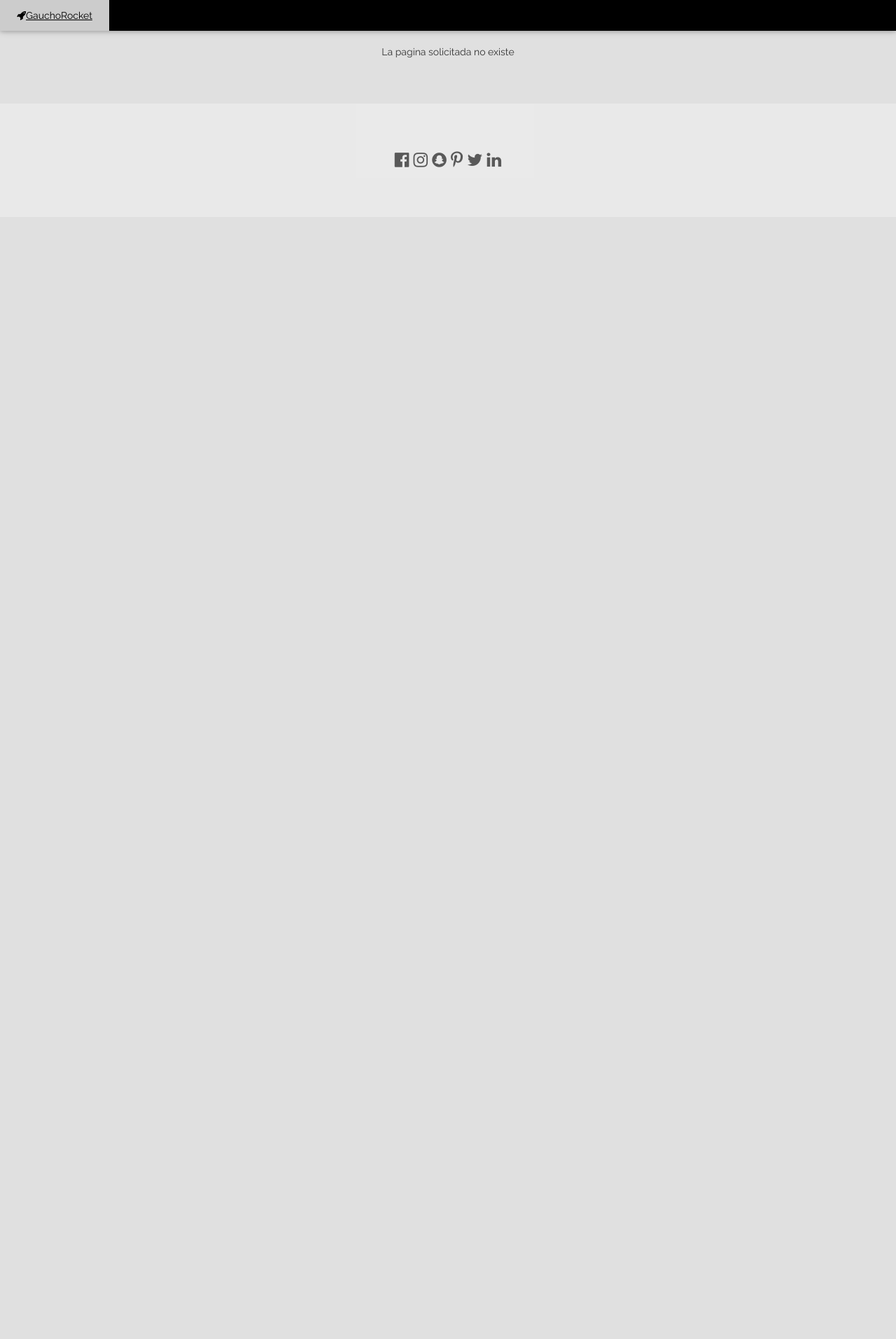
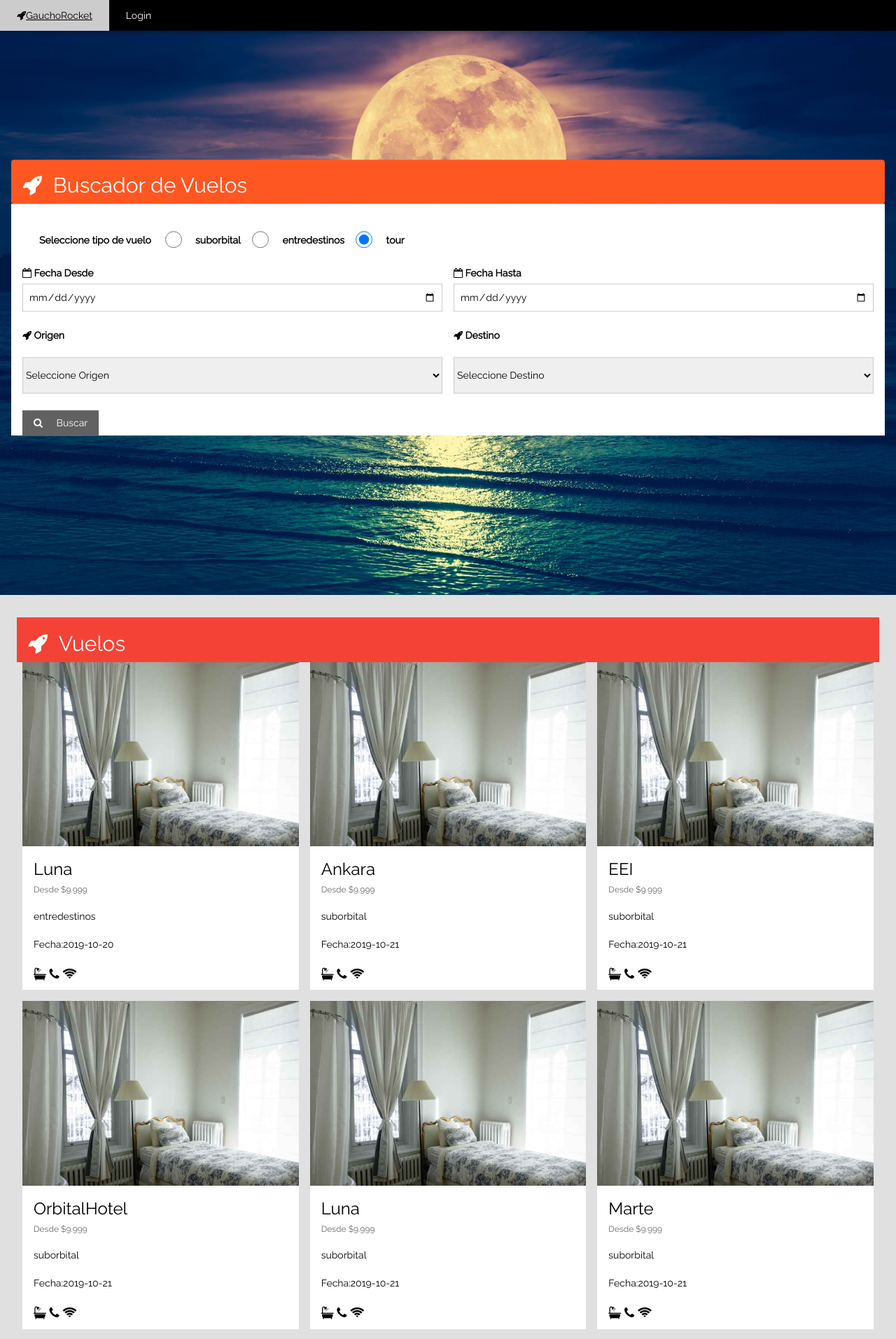
Before and after one commit to NicoCarrere96/gauchoRocket, a PHP site: page /GauchoRocket/home in a window 1280 px wide. Shown: the top 1913 px of the page at 70% size. Before the commit the page ends 239 px from the top, so only its background shows below. Run offline with PHP 8.4, Linux system fonts and the light colour scheme; data comes from the database, SQL or seed files in the repository; some libraries are stand-ins or nearby versions.

Commit message:
correcciones en el home

```diff
--- a/config/config.ini
+++ b/config/config.ini
@@ -1,7 +1,7 @@
 [database]
-hostname = "localhost:8889"
+hostname = "localhost"
 username = "root"
-password = "root"
+password = "1234"
 database = "gauchorocket"
 
 [logger]
--- /dev/null
+++ b/controlador/controlador_home.php
@@ -0,0 +1,29 @@
+<?php
+
+include_once('modelo/modelo_home.php');
+
+function home_index(){
+    if(isset($_POST["btn-buscador"])){
+
+        $origen = "";
+        $destino = "";
+
+        $tipo = $_POST["tipo"];
+        $fecha_desde = $_POST["fecha_desde"];
+        $fecha_hasta = $_POST["fecha_hasta"];
+
+        if(isset($_POST["origen"]))
+            $origen = $_POST["origen"];
+
+        if(isset($_POST["destino"]))
+            $destino = $_POST["destino"];
+        $vuelos = buscarVuelo($tipo, $fecha_desde, $fecha_hasta, $origen, $destino);
+    } else {
+        $vuelos = todosLosVuelos();
+    }
+
+    $origenes = getOrigenes();
+    $destinos = getDestinos();
+    $tipos_vuelo = getTipos();
+    include("vista/vista_home.php");
+}
--- /dev/null
+++ b/modelo/modelo_home.php
@@ -0,0 +1,137 @@
+<?php
+include_once("helpers/conexion.php");
+
+function buscarVuelo($tipo, $fecha_desde, $fecha_hasta, $origen, $destino){
+    $conn = getConexion();
+
+    $sql = "SELECT * FROM vuelo v
+            join tipo_vuelo tp on v.tipo = tp.id
+            WHERE (fecha BETWEEN '". $fecha_desde ."' AND '". $fecha_hasta ."' )";
+
+    if($tipo != null || $tipo != ""){
+        $sql .= "AND tipo = '". $tipo ."'";
+    }
+
+    if($origen != null || $origen != ""){
+        $sql .= "AND origen = '". $origen ."'";
+    }
+    if($destino != null || $destino != ""){
+        $sql .= "AND destino = '".$destino."'";
+    }
+
+    echo $sql;
+    $result = mysqli_query($conn, $sql);
+
+    $vuelos = Array();
+    if (mysqli_num_rows($result) > 0) {
+
+        while($row = mysqli_fetch_assoc($result)) {
+            $vuelo = Array();
+            $vuelo['tipo'] =  $row["descripcion"];
+            $vuelo['origen'] =  $row["origen"];
+            $vuelo['destino'] =  $row["destino"];
+            $vuelo['fecha'] = $row["fecha"];
+            $vuelos[] = $vuelo;
+        }
+    }
+
+    mysqli_close($conn);
+
+    return $vuelos;
+}
+
+function todosLosVuelos(){
+    $conn = getConexion();
+
+    $sql = "SELECT * FROM vuelo v
+            JOIN tipo_vuelo tp ON v.tipo = tp.id";
+
+    $result = mysqli_query($conn, $sql);
+
+    $vuelos = Array();
+    if (mysqli_num_rows($result) > 0) {
+
+        while($row = mysqli_fetch_assoc($result)) {
+            $vuelo = Array();
+            $vuelo['tipo'] =  $row["descripcion"];
+            $vuelo['origen'] =  $row["origen"];
+            $vuelo['destino'] =  $row["destino"];
+            $vuelo['fecha'] = $row["fecha"];
+            $vuelos[] = $vuelo;
+        }
+    }
+
+    mysqli_close($conn);
+
+    return $vuelos;
+}
+
+function getTipos(){
+    $conn = getConexion();
+
+    $sql = "SELECT * FROM tipo_vuelo";
+
+    $result = mysqli_query($conn, $sql);
+
+    $tipos = Array();
+    if (mysqli_num_rows($result) > 0) {
+
+        while($row = mysqli_fetch_assoc($result)) {
+            $tipo = Array();
+            $tipo['id'] =  $row["id"];
+            $tipo['descripcion'] =  $row["descripcion"];
+            $tipos[] = $tipo;
+        }
+    }
+
+    mysqli_close($conn);
+
+    return $tipos;
+}
+
+$origenes = getOrigenes();
+$destinos = getDestinos();
+function getOrigenes(){
+    $conn = getConexion();
+
+    $sql = "SELECT DISTINCT origen FROM vuelo";
+
+    $result = mysqli_query($conn, $sql);
+
+    $origenes = Array();
+    if (mysqli_num_rows($result) > 0) {
+
+        while($row = mysqli_fetch_assoc($result)) {
+            $origen = Array();
+            $origen['origen'] =  $row["origen"];
+            $origenes[] = $origen;
+        }
+    }
+
+    mysqli_close($conn);
+
+    return $origenes;
+}
+
+function getDestinos(){
+    $conn = getConexion();
+
+    $sql = "SELECT DISTINCT destino FROM vuelo";
+
+    $result = mysqli_query($conn, $sql);
+
+    $destinos = Array();
+    if (mysqli_num_rows($result) > 0) {
+
+        while($row = mysqli_fetch_assoc($result)) {
+            $destino = Array();
+            $destino['destino'] =  $row["destino"];
+            $destinos[] = $destino;
+        }
+    }
+
+    mysqli_close($conn);
+
+    return $destinos;
+}
+?>
--- a/modelo/modelo_login.php
+++ b/modelo/modelo_login.php
@@ -18,7 +18,7 @@ function validarLogin($usuario, $password){
         if($userConfirm["hash"] != md5($usuario)){
             session_start();
             $_SESSION["logueado"] = TRUE;
-            header("location: buscador");
+            header("location: home");
         } else {
             echo "<div class='w3-container w3-content w3-center' >Falta confirmar su cuenta</div>";
         }
--- a/public/header.php
+++ b/public/header.php
@@ -17,7 +17,8 @@
 <div class="w3-top">
     <div class="w3-bar w3-black w3-card">
 <!--        <a class="w3-bar-item w3-button w3-padding-large w3-hide-medium w3-hide-large w3-right" href="javascript:void(0)" onclick="myFunction()" title="Toggle Navigation Menu"><i class="fa fa-bars"></i></a>-->
-        <a href="/GauchoRocket/buscador" class="w3-bar-item w3-button w3-padding-large"><i class="fa fa-rocket"></i>GauchoRocket</a>
+        <a href="/GauchoRocket/home" class="w3-bar-item w3-button w3-padding-large"><i class="fa fa-rocket"></i>GauchoRocket</a>
+        <a href="/GauchoRocket/login" class="w3-bar-item w3-button w3-padding-large">Login</a>
     </div>
 </div>
 
--- /dev/null
+++ b/vista/vista_home.php
@@ -0,0 +1,103 @@
+
+<header class="w3-display-container w3-content" style="max-width:1500px;">
+    <img class="w3-image" src="img/fondo3.jpg" alt="" style="min-width:1000px" width=100%>
+
+    <div class="w3-display-left w3-padding w3-col">
+        <div class="w3-container w3-deep-orange w3-round">
+            <h2><i class="fa fa-rocket w3-margin-right"></i>Buscador de Vuelos</h2>
+        </div>
+        <div class="w3-container w3-white">
+            <form action="/GauchoRocket/home" method="post">
+                <div class="w3-row-padding w3-margin">
+
+                    <label>Seleccione tipo de vuelo</label>
+                    <?php
+                        foreach( $tipos_vuelo as $tipo_vuelo){
+                            echo "<input class='w3-radio w3-margin' type='radio' name='tipo' value='". $tipo_vuelo["id"] ."' checked>
+                            <label>". $tipo_vuelo["descripcion"] ."</label>";
+
+                        }
+                    ?>
+
+                </div>
+                <div class="w3-row-padding" style="margin:8px -16px;">
+                    <div class="w3-half w3-margin-bottom">
+                        <label><i class="fa fa-calendar-o"></i> Fecha Desde</label>
+                        <input class="w3-input w3-border" type="date" name="fecha_desde" required>
+                    </div>
+                    <div class="w3-half">
+                        <label><i class="fa fa-calendar-o"></i> Fecha Hasta</label>
+                        <input class="w3-input w3-border" type="date" name="fecha_hasta" required>
+                    </div>
+                </div>
+                <div class="w3-row-padding" style="margin:8px -16px;">
+                    <div class="w3-half w3-margin-bottom">
+                        <label><i class="fa fa-rocket"></i> Origen</label>
+                        <select class="w3-select w3-border w3-padding-16 w3-margin-top" name="origen">
+                            <option value="" disabled selected>Seleccione Origen</option>
+                            <?php
+                            foreach( $origenes as $origen ){
+                                echo "<option value='".$origen["origen"] ."'>". $origen["origen"] ."</option>";
+                            }
+                            ?>
+                        </select>
+                    </div>
+                    <div class="w3-half">
+                        <label><i class="fa fa-rocket"></i> Destino</label>
+                        <select class="w3-select w3-border w3-padding-16 w3-margin-top" name="destino">
+                            <option value="" disabled selected>Seleccione Destino</option>
+                            <?php
+                            foreach( $destinos as $destino ){
+                                echo "<option value='".$destino["destino"] ."'>". $destino["destino"] ."</option>";
+                            }
+                            ?>
+                        </select>
+                    </div>
+                </div>
+
+                <button name="btn-buscador" class="w3-button w3-dark-grey" type="submit"><i class="fa fa-search w3-margin-right"></i> Buscar</button>
+            </form>
+        </div>
+    </div>
+</header>
+
+
+<div class="w3-row-padding w3-margin w3-padding-16">
+      <div class="w3-container w3-red">
+          <h2><i class="fa fa-rocket w3-margin-right"></i>Vuelos</h2>
+      </div>
+
+<?php
+    foreach ( $vuelos as $vuelo){
+        echo   "<div class='w3-third w3-margin-bottom'>
+                    <img src='img/hab_simple.jpg' alt='Luna' style='width:100%'>
+                    <div class='w3-container w3-white'>
+                        <h3>". $vuelo['destino'] ."</h3>
+                        <h6 class='w3-opacity'>Desde $9.999</h6>
+                        <p>". $vuelo['tipo'] ."</p>
+                        <p>Fecha:". $vuelo['fecha'] ."</p>
+                        <p class='w3-large'><i class='fa fa-bath'></i> <i class='fa fa-phone'></i> <i class='fa fa-wifi'></i></p>
+                <!--   <button class='w3-button w3-block w3-black w3-margin-bottom'>Elegir Habitacion</button>-->
+                    </div>
+                </div>";
+    }
+?>
+    </div>
+
+
+    <div class="w3-container" id="contacto">
+        <h2>Contactese</h2>
+        <p>Si tiene alguna consulta, no dude en contactarse.</p>
+        <i class="fa fa-map-marker w3-text-red" style="width:30px"></i> Moron, Bs.As.<br>
+        <i class="fa fa-phone w3-text-red" style="width:30px"></i> Telefono 4468-2039<br>
+        <i class="fa fa-envelope w3-text-red" style="width:30px"> </i> Email: gauchorocket@mail.com<br>
+        <form action="/contacto.php" target="_blank">
+            <p><input class="w3-input w3-padding-16 w3-border" type="text" placeholder="Nombre" required name="Name"></p>
+            <p><input class="w3-input w3-padding-16 w3-border" type="text" placeholder="Email" required name="Email"></p>
+            <p><input class="w3-input w3-padding-16 w3-border" type="text" placeholder="Mensaje" required name="Mensaje"></p>
+            <p><button class="w3-button w3-black w3-padding-large" type="submit">Enviar Mensaje</button></p>
+        </form>
+    </div>
+</div>
+</body>
+</html>
```
Also changed, not shown: controlador/controlador_buscador.php (deleted, +0 -17 lines), controlador/controlador_resultado.php (deleted, +0 -11 lines), modelo/modelo_buscador.php (deleted, +0 -39 lines), vista/vista_buscador.php (deleted, +0 -133 lines), vista/vista_resultado.php (deleted, +0 -23 lines), 1 other file.
